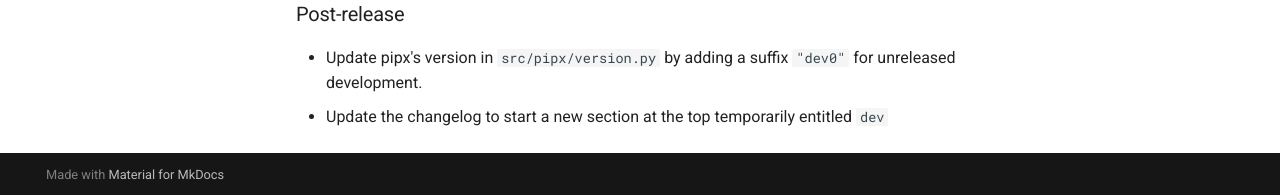
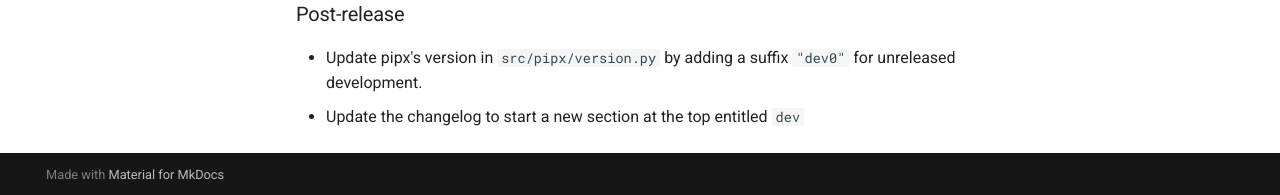
Before and after one commit to pypa/pipx, an MkDocs documentation site: the page built from docs/contributing.md, in a window 1280 px wide and 900 px high, scrolled down 2421 px. Shown: the part 702-897 px from the top of the window. Built offline with MkDocs 1.6.1 and Material for MkDocs 9.7.7, drawn with Linux system fonts in a browser that asks for light colours; comment, search, counter and statistics services are not loaded.

Commit message:
Simplify language.

```diff
--- a/docs/contributing.md
+++ b/docs/contributing.md
@@ -119,4 +119,4 @@ and create a new release in GitHub.
 
 ### Post-release
 * Update pipx's version in `src/pipx/version.py` by adding a suffix `"dev0"` for unreleased development.
-* Update the changelog to start a new section at the top temporarily entitled `dev`
+* Update the changelog to start a new section at the top entitled `dev`
```
